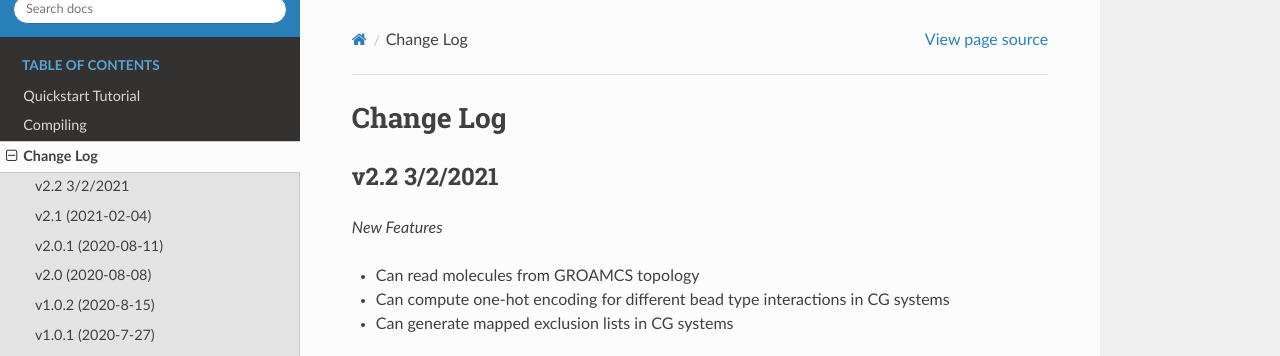
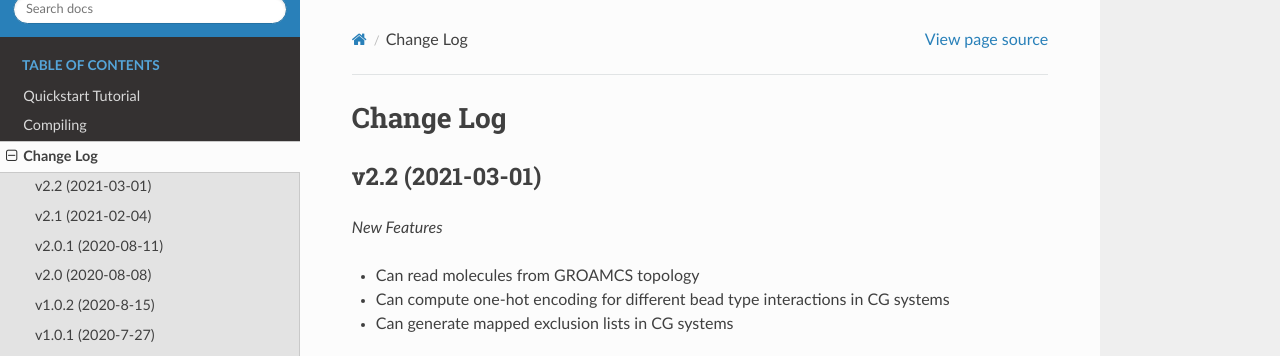
Before and after one commit to ur-whitelab/hoomd-tf, a Sphinx documentation site: the page built from sphinx-docs/source/changelog.rst, in a window 1280 px wide and 900 px high. Shown: the top 356 px of the window. Built offline with Sphinx 7.4.7 and the Read the Docs theme 2.0.0, drawn with Linux system fonts in a browser that asks for light colours.

Commit message:
Fixed v2.2 release date

```diff
--- a/sphinx-docs/source/changelog.rst
+++ b/sphinx-docs/source/changelog.rst
@@ -1,7 +1,7 @@
 Change Log
 ==========
 
-v2.2 3/2/2021
+v2.2 (2021-03-01)
 --------------------
 
 *New Features*
```
